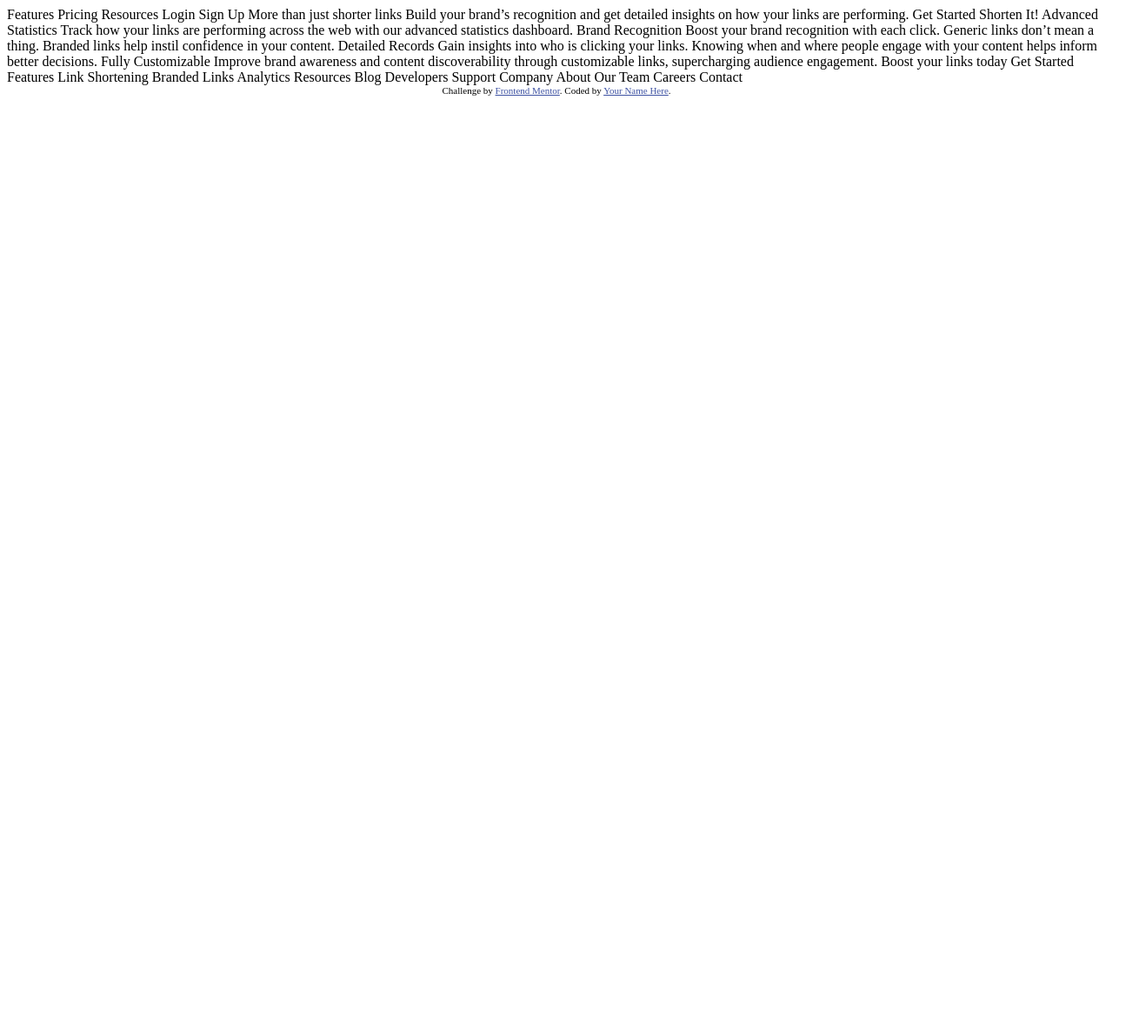
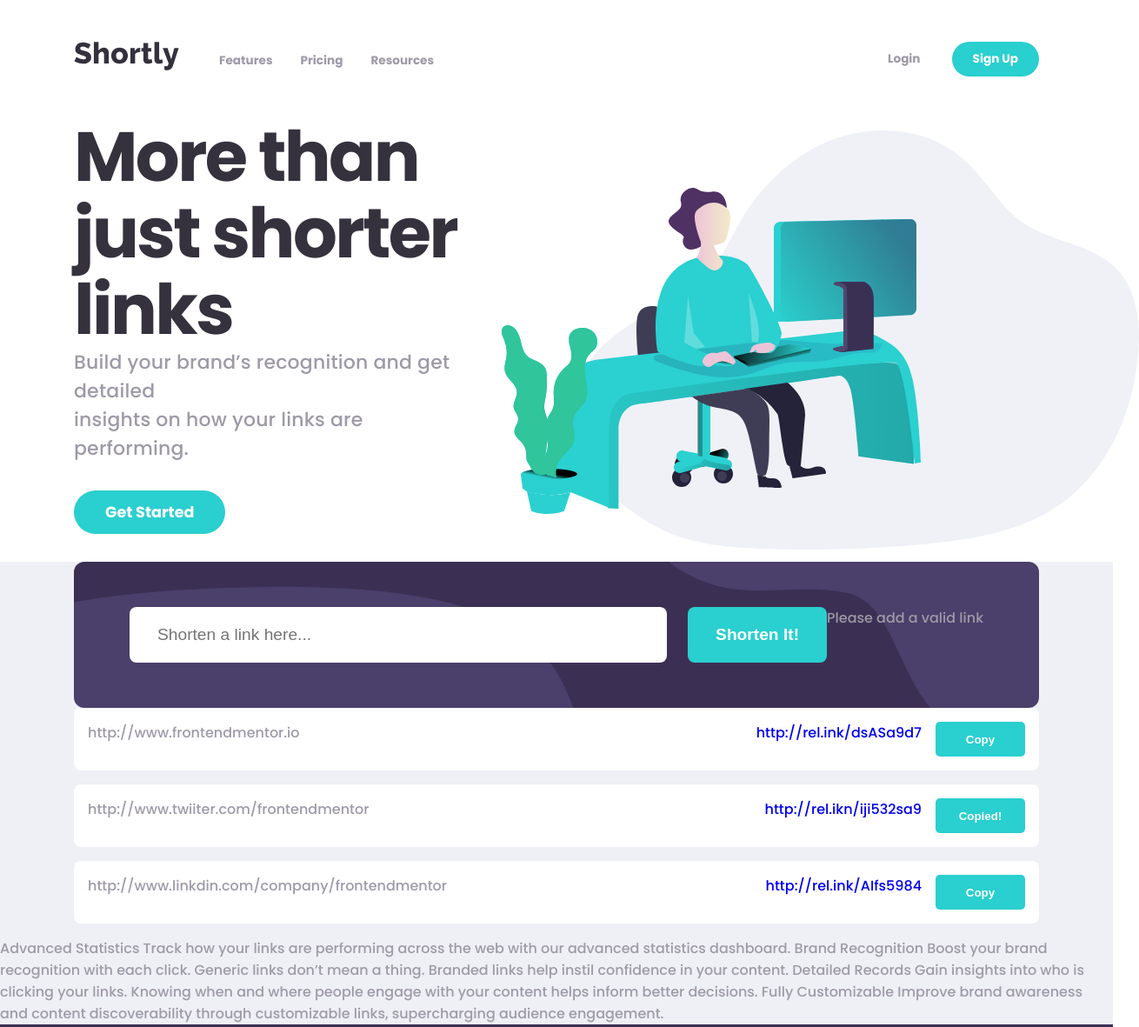
Before and after one commit to papawlo/url-shortening-api, a website: page index.html in a window 1280 px wide. Shown: the top 1181 px of the page at 87% size, 1310 px wide, since content can reach past the window. Before the commit the page ends 800 px from the top, so only its background shows below. Drawn offline with Linux system fonts and the light colour scheme.

Commit message:
header done

```diff
--- a/index.html
+++ b/index.html
@@ -1,83 +1,101 @@
 <!DOCTYPE html>
 <html lang="en">
   <head>
-  <meta charset="UTF-8">
-  <meta name="viewport" content="width=device-width, initial-scale=1.0"> <!-- displays site properly based on user's device -->
+    <meta charset="UTF-8" />
+    <meta name="viewport" content="width=device-width, initial-scale=1.0" />
+    <!-- displays site properly based on user's device -->
 
-  <link rel="icon" type="image/png" sizes="32x32" href="./images/favicon-32x32.png">
+    <link
+      rel="icon"
+      type="image/png"
+      sizes="32x32"
+      href="./images/favicon-32x32.png"
+    />
+    <link rel="stylesheet" href="style.css" />
 
     <title>Frontend Mentor | Shortly URL shortening API Challenge</title>
-
-  <!-- Feel free to remove these styles or customise in your own stylesheet 👍 -->
-  <style>
-    .attribution { font-size: 11px; text-align: center; }
-    .attribution a { color: hsl(228, 45%, 44%); }
-  </style>
   </head>
   <body>
-
-  Features
-  Pricing
-  Resources
-
-  Login
-  Sign Up
-
-  More than just shorter links
-
-  Build your brand’s recognition and get detailed insights
-  on how your links are performing.
-
-  Get Started
-
-  Shorten It!
-
-  Advanced Statistics
-
-  Track how your links are performing across the web with our
-  advanced statistics dashboard.
-
-  Brand Recognition
-
-  Boost your brand recognition with each click. Generic links don’t
-  mean a thing. Branded links help instil confidence in your content.
-
-  Detailed Records
-
+    <header>
+      <div class="logo">
+        <img src="./images/logo.svg" alt="logo" />
+      </div>
+      <nav>
+        <ul class="nav-links">
+          <li><a href="#">Features</a></li>
+          <li><a href="#">Pricing</a></li>
+          <li><a href="#">Resources</a></li>
+        </ul>
+      </nav>
+      <div class="signup-actions">
+        <a href="#" class="login">Login</a>
+        <a href="#" class="btn link-btn sign-up">Sign Up</a>
+      </div>
+    </header>
+    <main>
+      <div class="intro">
+        <div class="intro-content">
+          <h1>More than just shorter links</h1>
+          <p>
+            Build your brand’s recognition and get detailed<br />
+            insights on how your links are performing.
+          </p>
+          <a href="#" class="get-started btn link-btn">Get Started</a>
+        </div>
+        <img
+          src="./images/illustration-working.svg"
+          alt=""
+          class="illustration"
+        />
+      </div>
+      <div class="shortener">
+        <form action="" class="form">
+          <label for="url">
+            <input
+              type="url"
+              name="url"
+              id="url"
+              placeholder="Shorten a link here..."
+            />
+          </label>
+          <button type="submit" class="btn btn-tbn">Shorten It!</button>
+          <span>Please add a valid link</span>
+        </form>
+        <div class="url-list">
+          <div class="url-item">
+            <p>http://www.frontendmentor.io</p>
+            <a href="#" class="url-link">http://rel.ink/dsASa9d7</a>
+            <button type="button" class="btn btn-btn">Copy</button>
+          </div>
+          <div class="url-item">
+            <p>http://www.twiiter.com/frontendmentor</p>
+            <a href="#" class="url-link">http://rel.ikn/iji532sa9</a>
+            <button type="button" class="btn btn-btn">Copied!</button>
+          </div>
+          <div class="url-item">
+            <p>http://www.linkdin.com/company/frontendmentor</p>
+            <a href="#" class="url-link">http://rel.ink/AIfs5984</a>
+            <button type="button" class="btn btn-btn">Copy</button>
+          </div>
+        </div>
+      </div>
+      <div class="statistics">
+        Advanced Statistics Track how your links are performing across the web
+        with our advanced statistics dashboard. Brand Recognition Boost your
+        brand recognition with each click. Generic links don’t mean a thing.
+        Branded links help instil confidence in your content. Detailed Records
         Gain insights into who is clicking your links. Knowing when and where
-  people engage with your content helps inform better decisions.
-
-  Fully Customizable
-
-  Improve brand awareness and content discoverability through customizable
-  links, supercharging audience engagement.
-
-  Boost your links today
-
-  Get Started
-
-  Features
-
-  Link Shortening
-  Branded Links
-  Analytics
-
-  Resources
-
-  Blog
-  Developers
-  Support
-
-  Company
-
-  About
-  Our Team
-  Careers
-  Contact
-
-  <div class="attribution">
-    Challenge by <a href="https://www.frontendmentor.io?ref=challenge" target="_blank">Frontend Mentor</a>.
-    Coded by <a href="#">Your Name Here</a>.
+        people engage with your content helps inform better decisions. Fully
+        Customizable Improve brand awareness and content discoverability through
+        customizable links, supercharging audience engagement.
       </div>
+      <div class="boost">
+        Boost your links today Get Started
+      </div>
+    </main>
+    <footer>
+      Features Link Shortening Branded Links Analytics Resources Blog Developers
+      Support Company About Our Team Careers Contact
+    </footer>
   </body>
 </html>
--- /dev/null
+++ b/main.scss
@@ -0,0 +1,209 @@
+@import url("https://fonts.googleapis.com/css2?family=Poppins:wght@500;700&display=swap");
+
+* {
+  margin: 0;
+  padding: 0;
+  box-sizing: border-box;
+}
+
+img {
+  max-width: 100%;
+  height: auto;
+}
+
+a {
+  text-decoration: none;
+}
+
+// ## Colors
+// ### Primary
+
+$cyan: hsl(180, 66%, 49%);
+$dark-violet: hsl(257, 27%, 26%);
+
+// ### Secondary -
+$red: hsl(0, 87%, 67%);
+// ### Neutral
+
+$light-gray: hsl(230, 25%, 95%);
+$gray: hsl(0, 0%, 75%);
+$grayish-violet: hsl(257, 7%, 63%);
+$very-dark-violet: hsl(260, 8%, 14%);
+$very-dark-blue: hsl(255, 11%, 22%);
+// ## Typography
+$font-stack: Poppins, sans-serif;
+$font-size: 18px;
+
+.btn {
+  display: inline-block;
+  font-weight: 700;
+  color: white;
+  background-color: $cyan;
+
+  border: none;
+}
+.link-btn {
+  padding: 10px 24px;
+  border-radius: 23px;
+}
+.btn-btn {
+  border-radius: 8px;
+  padding: 0 32px;
+}
+
+body {
+  font: 100% $font-stack;
+  color: $grayish-violet;
+}
+
+header {
+  padding: 48px 0;
+  display: flex;
+  align-items: center;
+  justify-content: space-between;
+  max-width: 1110px;
+  margin: 0 85px;
+
+  a {
+    color: $grayish-violet;
+    font-size: 0.85rem;
+    font-weight: 700;
+  }
+
+  nav {
+    margin-left: 46px;
+
+    .nav-links {
+      display: flex;
+      list-style: none;
+
+      li {
+        margin-right: 32px;
+      }
+    }
+  }
+
+  .signup-actions {
+    display: flex;
+    margin-left: auto;
+    align-items: center;
+
+    .login {
+    }
+
+    .sign-up {
+      margin-left: 36px;
+    }
+  }
+}
+
+main {
+  background-color: $light-gray;
+  .intro {
+    background-color: white;
+    display: flex;
+    align-items: center;
+
+    .intro-content {
+      margin-left: 85px;
+      width: 50%;
+
+      h1 {
+        font-size: 5rem;
+        line-height: 1.1;
+        color: $very-dark-blue;
+        letter-spacing: -2.6px;
+      }
+
+      p {
+        font-size: 22px;
+        letter-spacing: 0.2px;
+      }
+
+      .get-started {
+        font-size: 1.1rem;
+        padding: 12px 36px;
+        border-radius: 32px;
+        margin: 2rem 0;
+      }
+    }
+
+    .illustration {
+      position: relative;
+      right: -30px;
+    }
+  }
+  .shortener {
+    // background-color: $light-gray;
+    max-width: 1110px;
+    margin: 0 85px;
+    .form {
+      display: flex;
+      padding: 52px 64px;
+      border-radius: 12px;
+      background-color: $dark-violet;
+      background-image: url(./images/bg-shorten-desktop.svg);
+
+      label {
+        background: white;
+        border-radius: 8px;
+        padding: 0 32px;
+        width: 100%;
+        height: 64px;
+        display: flex;
+        flex: 1;
+
+        input {
+          border: none;
+          font-size: 1.2rem;
+          width: 100%;
+        }
+      }
+
+      button {
+        border: none;
+        border-radius: 8px;
+        font-size: 1.2rem;
+        margin-left: 24px;
+        padding: 0 32px;
+        // padding: 24px 42px;
+        height: 64px;
+      }
+    }
+    .url-list {
+      display: flex;
+      flex-direction: column;
+      .url-item {
+        background-color: white;
+        border-radius: 8px;
+        padding: 16px;
+        margin-bottom: 16px;
+        display: flex;
+        justify-content: space-between;
+        p {
+          flex: 1;
+        }
+        a {
+        }
+        .btn-btn {
+          width: 103px;
+          height: 40px;
+          padding: 8px 16px;
+          border-radius: 5px;
+          margin-left: 16px;
+        }
+      }
+    }
+  }
+
+  .statistics {
+  }
+
+  .boost {
+    background-color: $dark-violet;
+  }
+}
+
+footer {
+  background-color: $very-dark-violet;
+}
```
Also changed, not shown: package.json (added, +20 -0 lines), style.css (added), 2 other files. Lines whose indentation alone changed are shown as unchanged.
